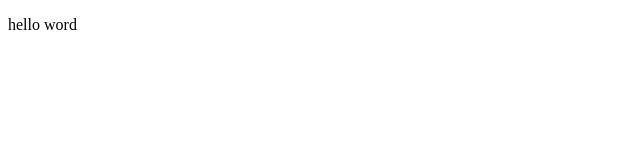
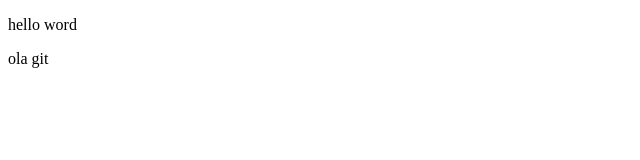
Before and after one commit to alan-diogoo/projeto-01, a plain HTML site: page index.html in a window 1280 px wide. Shown: the full height of the page, 0-640 px from the left. Drawn offline with Linux system fonts and the light colour scheme.

Commit message:
Adicionado texto no body

```diff
--- a/index.html
+++ b/index.html
@@ -8,5 +8,6 @@
 </head>
 <body>
     <p> hello word</p>
+    <p>ola git</p>
 </body>
 </html>
```
